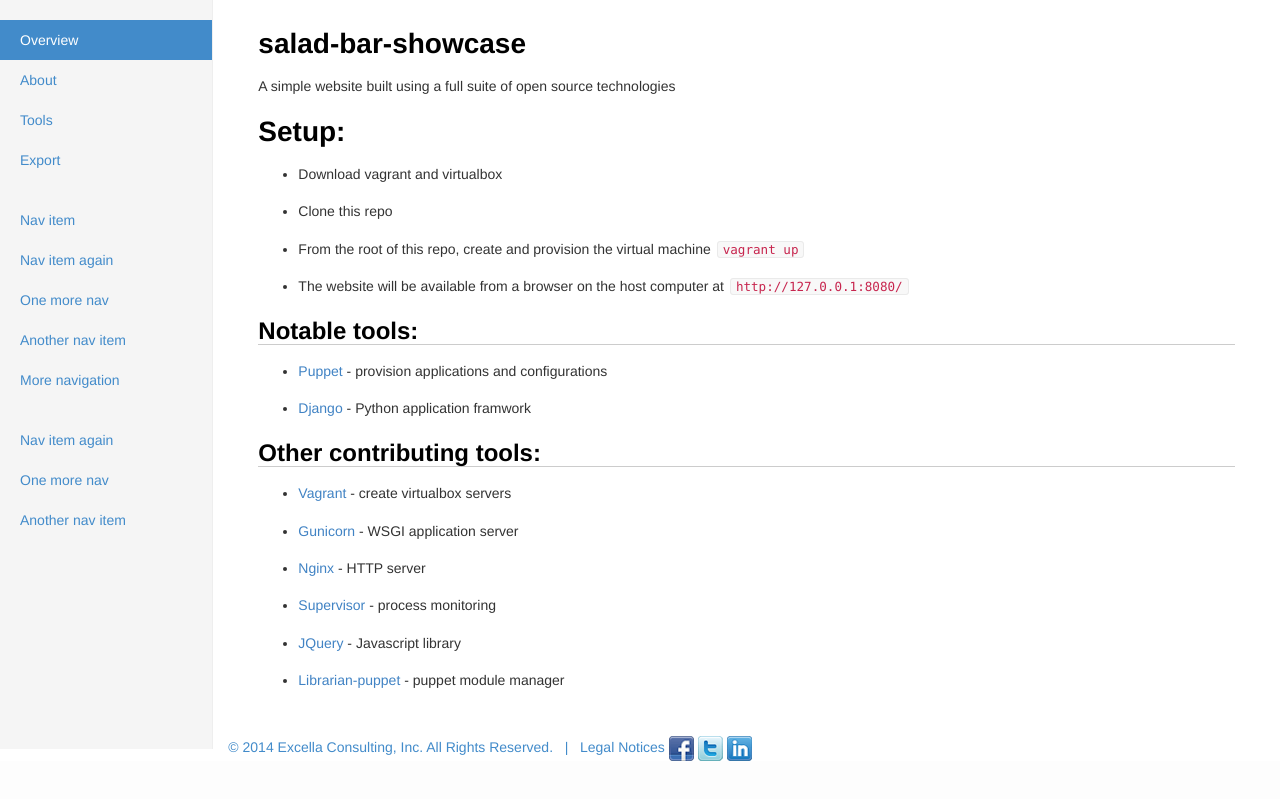
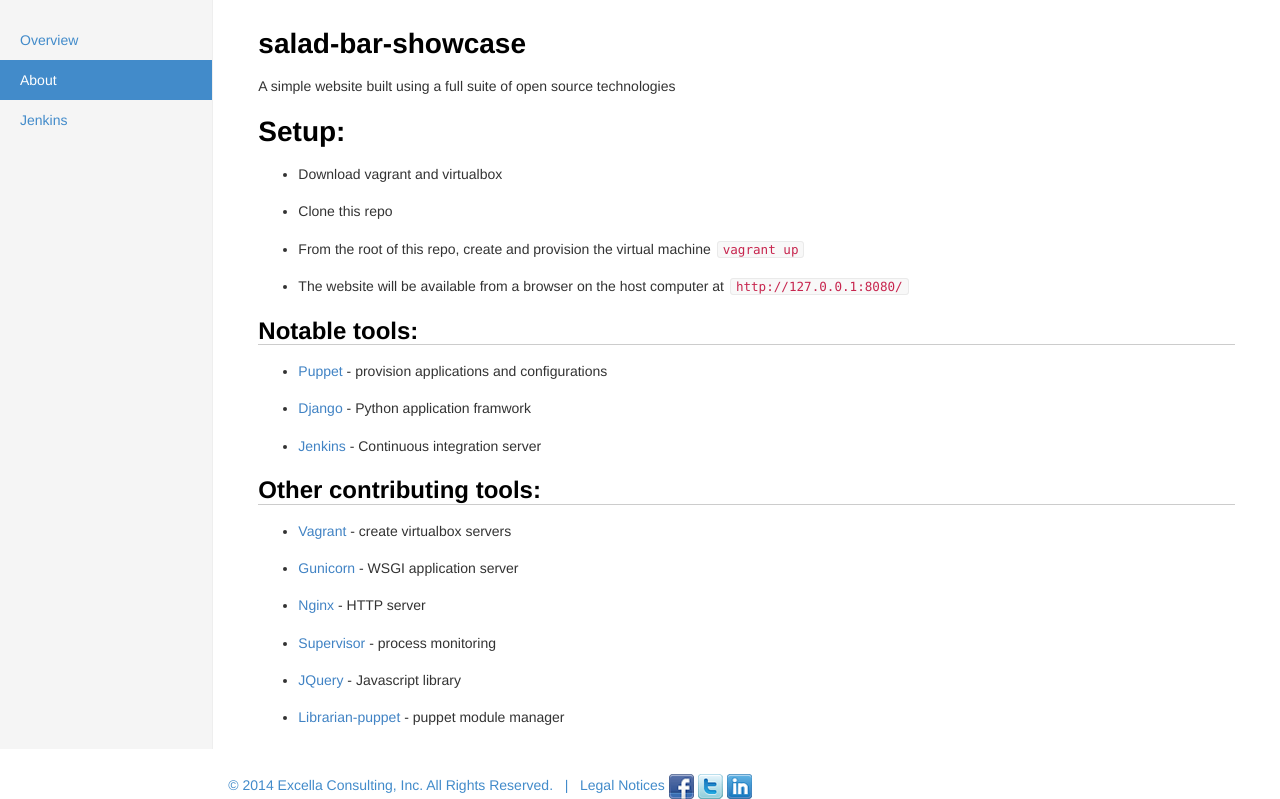
Before and after one commit to m3brown/salad-bar-showcase, a Django app: page /about/ in a window 1280 px wide; the page is wider, and only the part inside the window is pictured. Shown: the part 51-850 px from the top of that part. Before the commit the page ends 812 px from the top of that part, so only its background shows below. Run offline with Django 3.2, Linux system fonts and the light colour scheme; some libraries are stand-ins or nearby versions.

Commit message:
Highlight the active page on the sidebar, other general code cleanup

```diff
--- a/healthy_salad_chooser/templates/healthy_salad_chooser/about.html
+++ b/healthy_salad_chooser/templates/healthy_salad_chooser/about.html
@@ -31,6 +31,8 @@
 <a href="http://puppetlabs.com/">Puppet</a> - provision applications and configurations</li>
 <li>
 <a href="http://www.djangoproject.com/">Django</a> - Python application framwork</li>
+<li>
+<a href="http://jenkins-ci.org/">Jenkins</a> - Continuous integration server</li>
 </ul>
 
 <h2>Other contributing tools:</h2>
--- a/healthy_salad_chooser/templates/healthy_salad_chooser/sidebar.html
+++ b/healthy_salad_chooser/templates/healthy_salad_chooser/sidebar.html
@@ -1,20 +1,12 @@
+{% load active %}
+{% url 'index' as index %}
+{% url 'about' as about %}
+
 <div class="col-lg-2 sidebar">
   <ul class="nav nav-sidebar">
-    <li class="active"><a href="/">Overview</a></li>
-    <li><a href="/about/">About</a></li>
-    <li><a href="#">Tools</a></li>
-    <li><a href="#">Export</a></li>
-  </ul>
-  <ul class="nav nav-sidebar">
-    <li><a href="">Nav item</a></li>
-    <li><a href="">Nav item again</a></li>
-    <li><a href="">One more nav</a></li>
-    <li><a href="">Another nav item</a></li>
-    <li><a href="">More navigation</a></li>
-  </ul>
-  <ul class="nav nav-sidebar">
-    <li><a href="">Nav item again</a></li>
-    <li><a href="">One more nav</a></li>
-    <li><a href="">Another nav item</a></li>
+    <li class="{% active request index %}"><a href="{{ index }}">Overview</a></li>
+    <li class="{% active request about %}"><a href="{{ about }}">About</a></li>
+    <li><a href="/jenkins/" target="_blank">Jenkins</a></li>
+    </li>
   </ul>
 </div>
--- /dev/null
+++ b/healthy_salad_chooser/templatetags/active.py
@@ -0,0 +1,12 @@
+from django import template
+register = template.Library()
+
+# Return "active" if the pattern is in the URL path
+@register.simple_tag
+def active(request, pattern):
+    import re
+    if pattern == "/" and request.path == "/":
+        return 'active'
+    elif pattern != "/" and re.search(pattern, request.path):
+        return 'active'
+    return ''
```
Also changed, not shown: saladbar/settings.py (+7 -0 lines), README.md, healthy_salad_chooser/templatetags/__init__.py (added).
